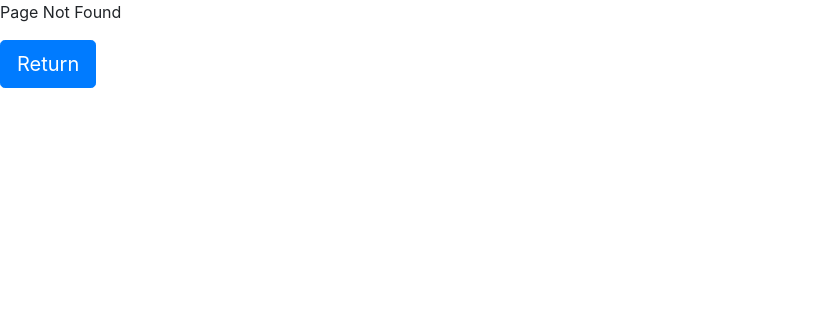
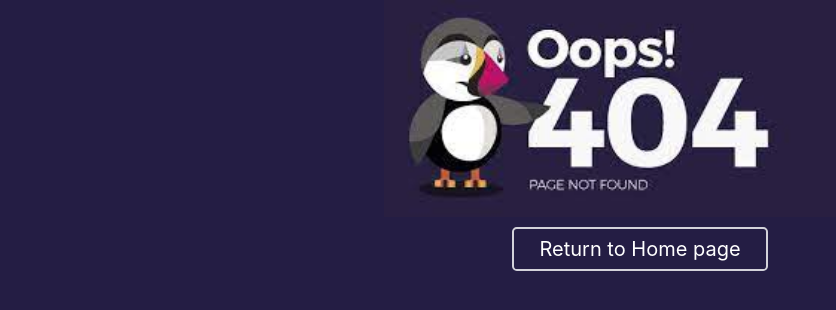
Before and after one commit to PopeFrancisOgbonna/exam-portal, a React (Create React App) app: page /404 in a window 1280 px wide. Before the commit this address had no page. Shown: the top 310 px of the page, without its empty margins (0-836 px from the left). Built offline with nearby package versions, Linux system fonts and the light colour scheme.

Commit message:
worked on the error page

```diff
--- a/src/components/Dashboard/Exam.js
+++ b/src/components/Dashboard/Exam.js
@@ -119,7 +119,6 @@ const Exam = () =>{
         return students.course_code.toLowerCase() === courseCode.toLowerCase() &&
         students.reg_no.toLowerCase() === regno
       });
-      console.log(studentResult)
 
       if(studentResult.length){
         alert("You've written this exam previously. Contact the lecturer for a rewrite.")
@@ -128,7 +127,6 @@ const Exam = () =>{
       const saved = await Axios.post('http://localhost:3020/result/upload',payload);
       console.log(saved)
       if(saved.data.length){
-        console.log('Record Saved.');
         alert("Congratulations! Your submission was successful.");
       }
       else{
--- a/src/components/images/index.js
+++ b/src/components/images/index.js
@@ -19,12 +19,15 @@ import slide1 from "./slide1.png";
 import guide from "./exam.png";
 import student from "./student.jpg";
 import exampix from "./schools_exams.png";
+import error404 from "./error.png";
+
 
 
 
 const images = {
   slide1,
   exampix,
+  error404,
   guide,
   student,
   visit,
--- a/src/pages/NotFound.js
+++ b/src/pages/NotFound.js
@@ -1,18 +1,37 @@
 import React  from "react";
 import styled from "styled-components";
+import images from "../components/images";
 
 
 const NotFound = () => {
 
   return(
-    <Wrap>
-      <p>Page Not Found</p>
-      <a href="/" className="btn btn-primary btn-lg">Return</a>
+    <Wrap >
+      <div className="text-center wrapper">
+        <img className="img-fluid " src={images.error404} alt="404 error"/>
+        <br/>
+        <a href="/" className="btn btn-lg">Return to Home page</a>
+      </div>
     </Wrap>
   )
 }
 export default NotFound;
 
 const Wrap = styled.div `
+  .wrapper{
+    background:#241D44;
+    color:#fff;
+    height:100vh;
 
+    img{
+      width:40%;
+    }
+    a{
+      padding:5px 25px;
+      border:2px solid #fffc;
+      color:#fff;
+      margin:10px 0;
+      cursor: pointer;
+    }
+  }
 `;
```
Also changed, not shown: src/components/images/error.png (added).
